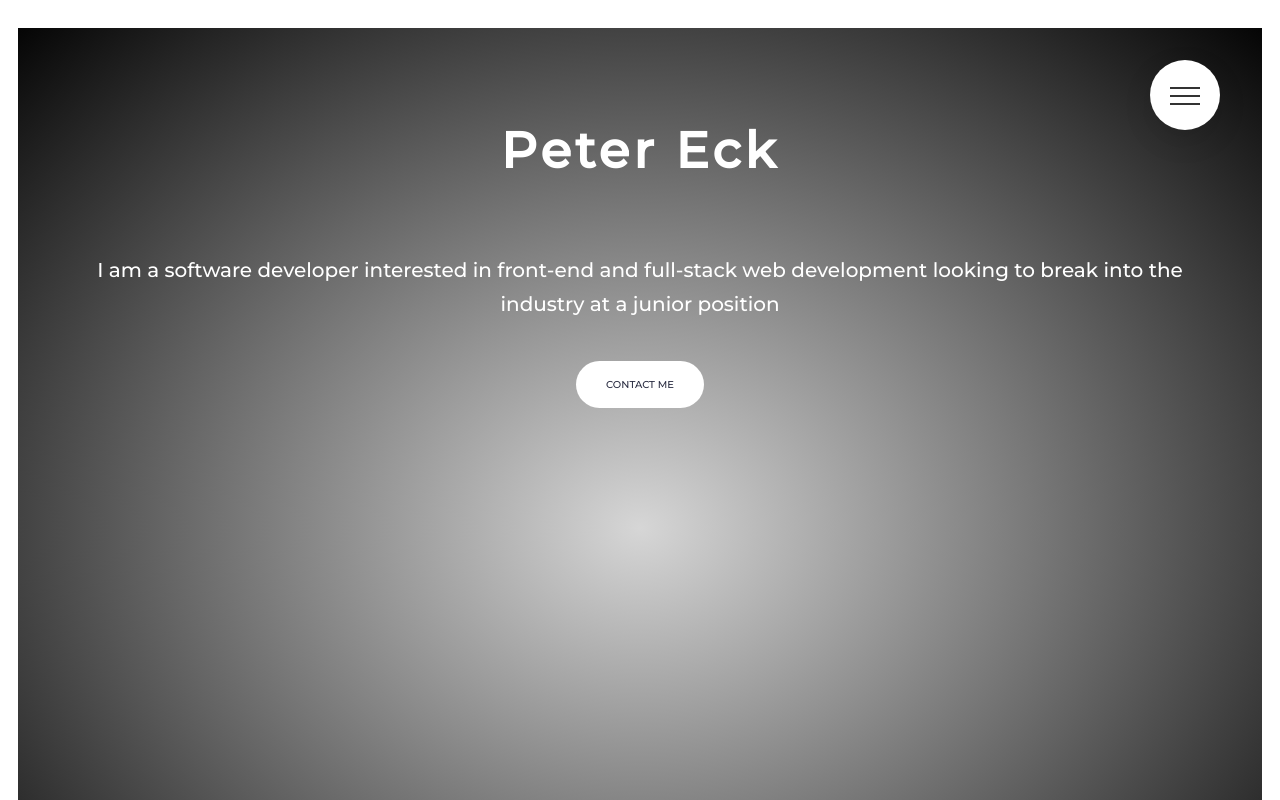
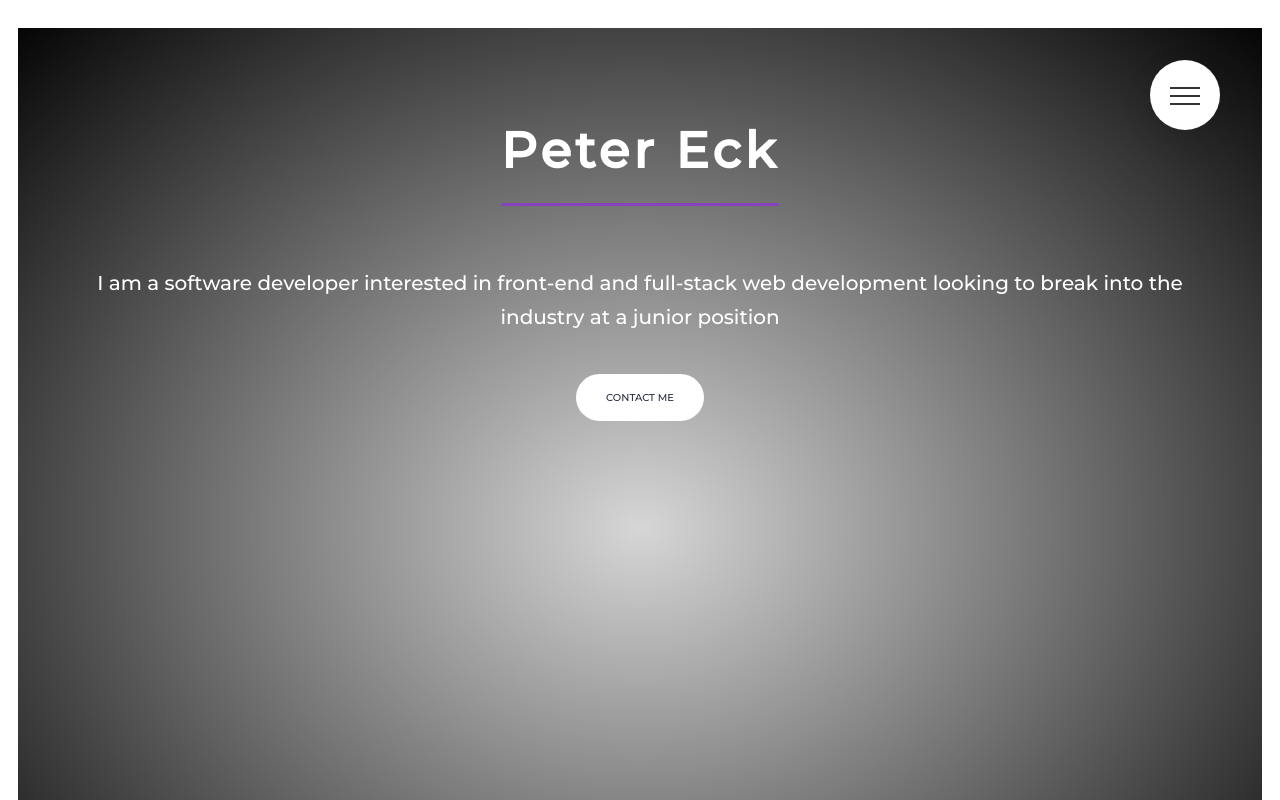
Before and after one commit to PeterEckIII/portfolio_site, a website: page index.html in a window 1280 px wide. Shown: the top 800 px of the page. Drawn offline with Linux system fonts and the light colour scheme.

Commit message:
Add underline for headline

```diff
--- a/sass/pages/_homepage.scss
+++ b/sass/pages/_homepage.scss
@@ -11,6 +11,10 @@
         color: $white-color;
         letter-spacing: 0.4rem;
         padding-top: 8rem;
+        padding-bottom: 1rem;
+        border-bottom: 3px solid $purple-color;
+        display: inline-block;
+
     }
 
     &__text {
```
Also changed, not shown: public/style.css.
